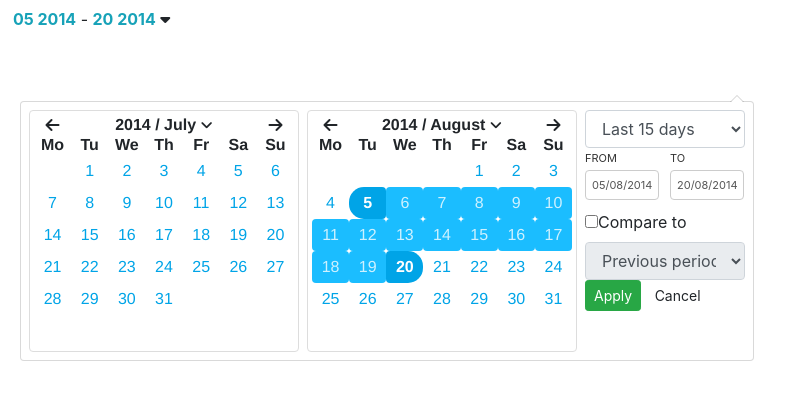
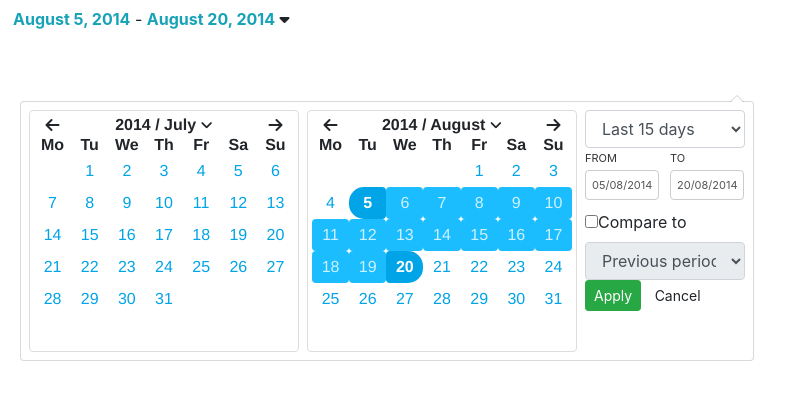
Before and after one commit to chihab/daterangepicker-compare, a website: page index.html in a window 1280 px wide. Shown: the whole page, without its empty margins (0-804 px from the left). Drawn offline with nearby package versions, Linux system fonts and the light colour scheme.

Commit message:
use moment to format info-date values

```diff
--- a/bower.json
+++ b/bower.json
@@ -25,6 +25,7 @@
   ],
   "dependencies": {
     "bootstrap": "latest",
-    "font-awesome": "latest"
+    "font-awesome": "latest",
+    "moment": "~2.8.1"
   }
 }
--- a/index.html
+++ b/index.html
@@ -5,6 +5,8 @@
     <link href="bower_components/font-awesome/css/font-awesome.min.css" rel="stylesheet"/>
 
     <link href="css/datepicker.bs.css" rel="stylesheet" type="text/css"/>
+
+    <script src="bower_components/moment/min/moment-with-locales.min.js"></script>
     <script src="js/utils.js"></script>
     <script src="js/calendar.js"></script>
     <script src="js/daterangepicker.js"></script>
@@ -21,7 +23,7 @@
             $('#daterangepicker').daterangepicker(
                     {
                         format: 'dd/mm/Y',
-                        infoFormat: 'dd Y',
+                        infoFormat: 'LL', // moment format
 //                        startDate: '01/08/2014',
 //                        endDate: '15/08/2014',
                         periods: [
--- a/js/daterangepicker.js
+++ b/js/daterangepicker.js
@@ -448,8 +448,8 @@
     },
 
     updateDateInfo: function () {
-      startDateInfo.html(this.start().format(infoFormat));
-      endDateInfo.html(this.end().format(infoFormat));
+      startDateInfo.html(moment(this.start()).format(infoFormat));
+      endDateInfo.html(moment(this.end()).format(infoFormat));
     },
 
     notify: function () {
@@ -490,7 +490,8 @@
      compareEndDate: '2013-01-01'
      */
     setOptions: function (options, _callback) {
-      format = infoFormat = 'Y-mm-dd';
+      format = 'Y-mm-dd';
+      infoFormat = 'LL';
 
       if (typeof _callback === 'function')
         callback = _callback;
```
